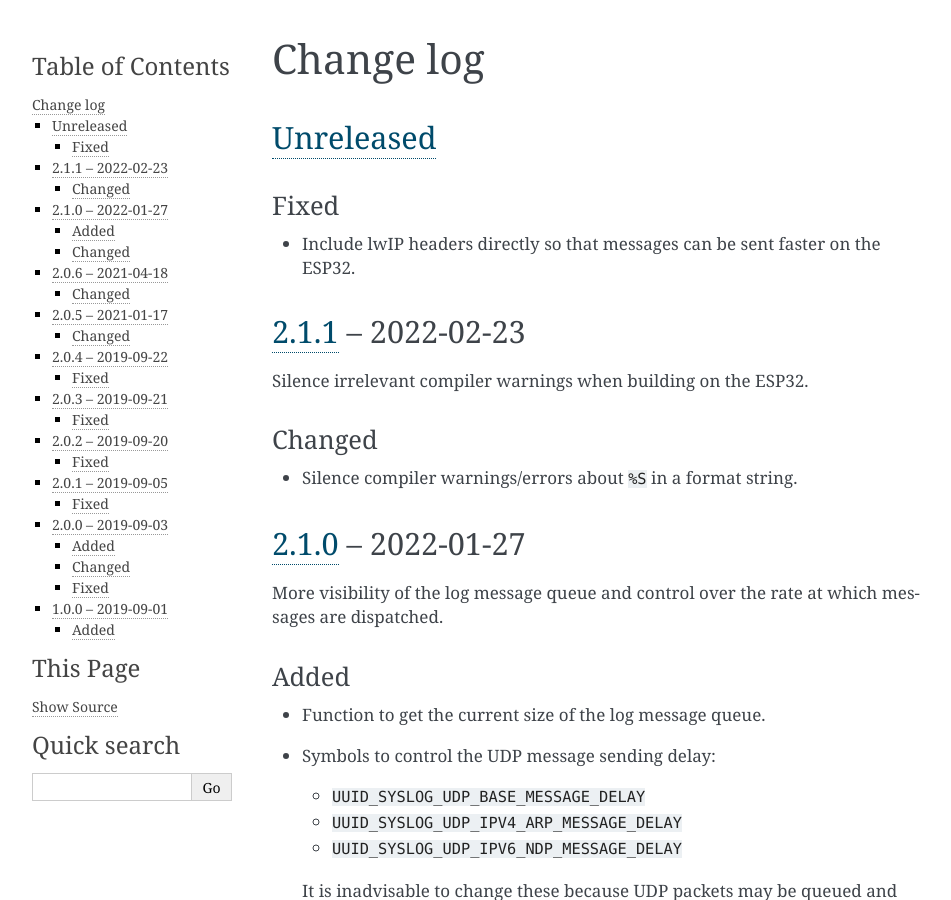
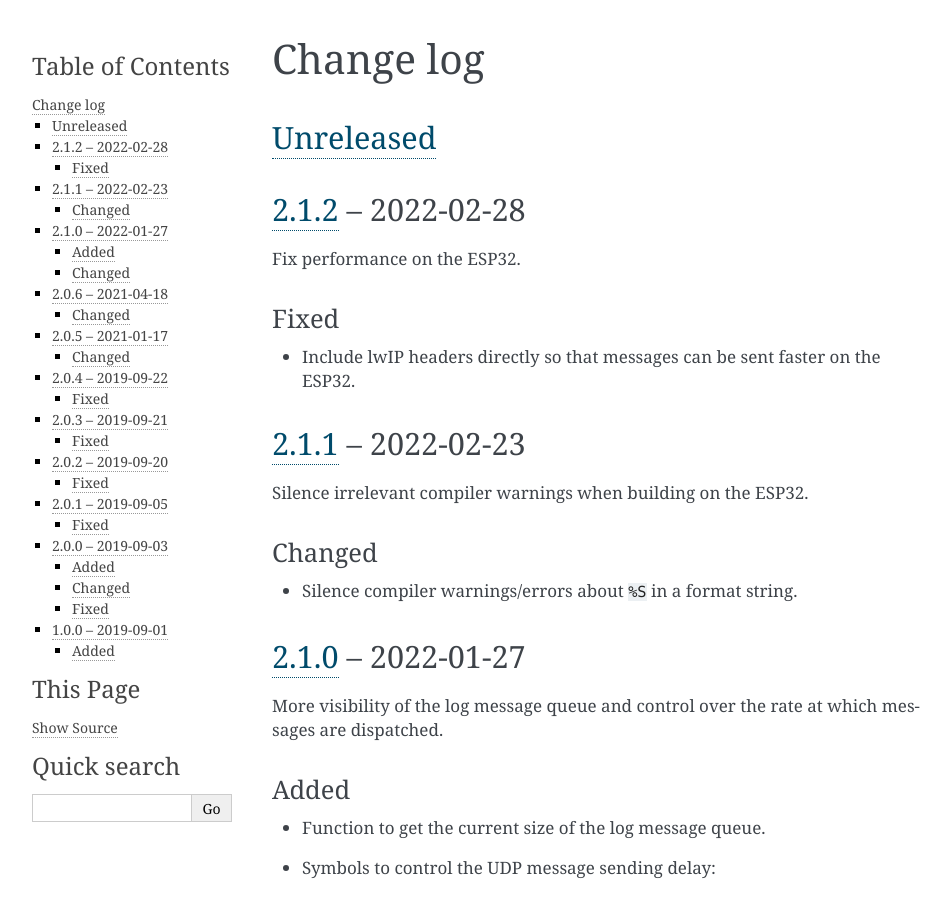
Before and after one commit to nomis/mcu-uuid-syslog, a Sphinx documentation site: the page built from docs/changelog.rst, in a window 1280 px wide and 900 px high. Shown: the whole window, without its empty margins (148-1099 px from the left). Built offline with Sphinx 7.4.7, drawn with Linux system fonts in a browser that asks for light colours.

Commit message:
Version 2.1.2

```diff
--- a/docs/changelog.rst
+++ b/docs/changelog.rst
@@ -3,6 +3,11 @@ Change log
 
 Unreleased_
 -----------
+
+2.1.2_ |--| 2022-02-28
+----------------------
+
+Fix performance on the ESP32.
 
 Fixed
 ~~~~~
@@ -157,7 +162,8 @@ Added
 
 .. |--| unicode:: U+2013 .. EN DASH
 
-.. _Unreleased: https://github.com/nomis/mcu-uuid-syslog/compare/2.1.1...HEAD
+.. _Unreleased: https://github.com/nomis/mcu-uuid-syslog/compare/2.1.2...HEAD
+.. _2.1.2: https://github.com/nomis/mcu-uuid-syslog/compare/2.1.1...2.1.2
 .. _2.1.1: https://github.com/nomis/mcu-uuid-syslog/compare/2.1.0...2.1.1
 .. _2.1.0: https://github.com/nomis/mcu-uuid-syslog/compare/2.0.6...2.1.0
 .. _2.0.6: https://github.com/nomis/mcu-uuid-syslog/compare/2.0.5...2.0.6
--- a/library.json
+++ b/library.json
@@ -12,7 +12,7 @@
 		"type": "git",
 		"url": "https://github.com/nomis/mcu-uuid-syslog.git"
 	},
-	"version": "2.1.1",
+	"version": "2.1.2",
 	"license": "GPL-3.0-or-later",
 	"homepage": "https://mcu-uuid-syslog.readthedocs.io/",
 	"export": {
```
